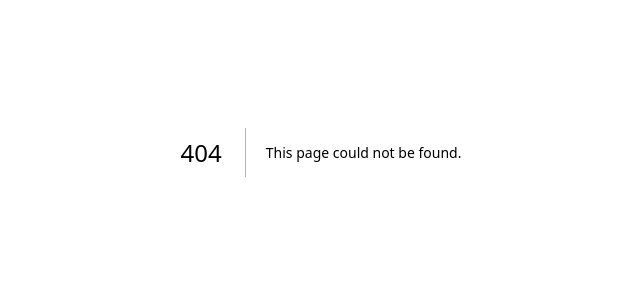
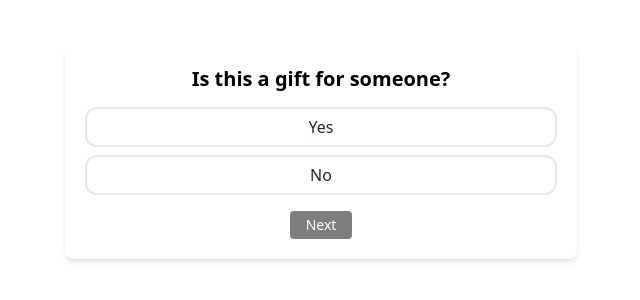
Before and after one commit to C-gyeltshen/CocoCommercial-Frontend, a Next.js app: page /customer/order5 in a window 1280 px wide. Before the commit this address had no page. Shown: the part 248-548 px from the top of the page, without its empty margins (319-959 px from the left). Built offline with nearby package versions, Linux system fonts and the light colour scheme.

Commit message:
gift and recipent address

```diff
--- /dev/null
+++ b/src/app/customer/order5/page.tsx
@@ -0,0 +1,245 @@
+"use client";
+
+import React, { useState } from "react";
+import { useRouter } from 'next/navigation';
+
+const GiftQuestionPage = () => {
+  const router = useRouter();
+
+  // States
+  const [selectedOption, setSelectedOption] = useState<string>('');
+  const [isAnimating, setIsAnimating] = useState<boolean>(false);
+  const [showRecipientForm, setShowRecipientForm] = useState<boolean>(false);
+  const [recipientData, setRecipientData] = useState({
+    name: '',
+    address: ''
+  });
+
+  // Function to handle option selection
+  const handleOptionSelect = (value: string) => {
+    setSelectedOption(value);
+  };
+
+  // Function to handle next button click
+  const handleNext = () => {
+    if (selectedOption) {
+      setIsAnimating(true);
+      setTimeout(() => {
+        if (selectedOption === 'yes') {
+          setShowRecipientForm(true);
+          setIsAnimating(false);
+        } else {
+          router.push('/customer/personal-purchase');
+        }
+      }, 300);
+    } else {
+      // Add a subtle shake animation for better UX
+      const button = document.querySelector('.next-button');
+      button?.classList.add('shake');
+      setTimeout(() => button?.classList.remove('shake'), 500);
+    }
+  };
+
+  // Function to handle input change
+  const handleInputChange = (e: React.ChangeEvent<HTMLInputElement>) => {
+    const { name, value } = e.target;
+    setRecipientData(prev => ({
+      ...prev,
+      [name]: value
+    }));
+  };
+
+  // Function to handle recipient form submission
+  const handleRecipientSubmit = (e: React.FormEvent) => {
+    e.preventDefault();
+    setIsAnimating(true);
+    setTimeout(() => {
+      // Here you could save the recipient data to your state management or context
+      router.push(`/customer/gift-recipient?name=${encodeURIComponent(recipientData.name)}&address=${encodeURIComponent(recipientData.address)}`);
+    }, 300);
+  };
+
+  // Option Card Component
+  const OptionCard = ({
+    value,
+    label
+  }: {
+    value: string;
+    label: string;
+  }) => {
+    const isSelected = selectedOption === value;
+
+    return (
+      <div
+        className={`relative py-1.5 px-3 border-2 rounded-xl cursor-pointer transition-all duration-300 ${
+          isSelected
+            ? 'border-gray-800 bg-gray-50 shadow-lg'
+            : 'border-gray-200 bg-white hover:border-gray-300 hover:bg-gray-50'
+        }`}
+        onClick={() => handleOptionSelect(value)}
+      >
+        {/* Selection indicator */}
+        {isSelected && (
+          <div className="absolute top-1.5 right-2 w-4 h-4 bg-black rounded-full flex items-center justify-center">
+            <svg className="w-2.5 h-2.5 text-white" fill="currentColor" viewBox="0 0 20 20">
+              <path fillRule="evenodd" d="M16.707 5.293a1 1 0 010 1.414l-8 8a1 1 0 01-1.414 0l-4-4a1 1 0 011.414-1.414L8 12.586l7.293-7.293a1 1 0 011.414 0z" clipRule="evenodd" />
+            </svg>
+          </div>
+        )}
+
+        <input
+          type="radio"
+          name="gift"
+          value={value}
+          checked={isSelected}
+          onChange={() => handleOptionSelect(value)}
+          className="sr-only"
+        />
+
+        <div className="text-center">
+          <h3 className={`text-base font-medium transition-colors duration-300 ${
+            isSelected ? 'text-black' : 'text-gray-800'
+          }`}>
+            {label}
+          </h3>
+        </div>
+      </div>
+    );
+  };
+
+  // Input Field Component
+  const InputField = ({
+    label,
+    name,
+    value,
+    onChange,
+    required = false
+  }: {
+    label: string;
+    name: string;
+    value: string;
+    onChange: (e: React.ChangeEvent<HTMLInputElement>) => void;
+    required?: boolean;
+  }) => (
+    <div className="mb-3">
+      <label htmlFor={name} className="block text-sm font-medium text-gray-700 mb-1">
+        {label} {required && <span className="text-red-500">*</span>}
+      </label>
+      <input
+        type="text"
+        id={name}
+        name={name}
+        value={value}
+        onChange={onChange}
+        required={required}
+        className="w-full px-3 py-1.5 border border-gray-300 rounded-md text-sm focus:outline-none focus:ring-1 focus:ring-black focus:border-black"
+      />
+    </div>
+  );
+
+  return (
+    <div className="w-full min-h-screen bg-white font-sans">
+      <main className="flex items-center justify-center min-h-screen p-6">
+        <div className={`bg-white rounded-lg shadow-md max-w-lg w-full p-5 transition-all duration-500 ${
+          isAnimating ? 'scale-95 opacity-50' : 'scale-100 opacity-100'
+        }`}>
+          {!showRecipientForm ? (
+            // Gift Question Section
+            <>
+              <div className="text-center mb-4">
+                <h1 className="text-xl font-bold text-black mb-2 leading-tight">
+                  Is this a gift for someone?
+                </h1>
+              </div>
+
+              <div className="space-y-2 mb-4">
+                <OptionCard
+                  value="yes"
+                  label="Yes"
+                />
+                <OptionCard
+                  value="no"
+                  label="No"
+                />
+              </div>
+
+              <div className="flex justify-center">
+                <button
+                  className={`next-button bg-black text-white font-medium text-sm py-1 px-4 rounded transition-all duration-300 ${
+                    !selectedOption ? 'opacity-50 cursor-not-allowed' : ''
+                  }`}
+                  onClick={handleNext}
+                  type="button"
+                  disabled={!selectedOption}
+                >
+                  Next
+                </button>
+              </div>
+            </>
+          ) : (
+            // Recipient Information Form (Simplified)
+            <>
+              <div className="mb-4">
+                <h1 className="text-xl font-bold text-black mb-1 leading-tight">
+                  Gift Recipient Details
+                </h1>
+                <p className="text-sm text-gray-600">
+                  Please enter the recipient's information
+                </p>
+              </div>
+
+              <form onSubmit={handleRecipientSubmit}>
+                <InputField
+                  label="Recipient's Name"
+                  name="name"
+                  value={recipientData.name}
+                  onChange={handleInputChange}
+                  required
+                />
+
+                <InputField
+                  label="Address"
+                  name="address"
+                  value={recipientData.address}
+                  onChange={handleInputChange}
+                  required
+                />
+
+                <div className="flex justify-between mt-5">
+                  <button
+                    type="button"
+                    className="text-sm py-1 px-4 border border-gray-300 rounded text-gray-600 hover:bg-gray-50"
+                    onClick={() => setShowRecipientForm(false)}
+                  >
+                    Back
+                  </button>
+
+                  <button
+                    type="submit"
+                    className="bg-black text-white font-medium text-sm py-1 px-4 rounded"
+                  >
+                    Continue
+                  </button>
+                </div>
+              </form>
+            </>
+          )}
+        </div>
+      </main>
+
+      {/* Custom styles for animations */}
+      <style jsx>{`
+        @keyframes shake {
+          0%, 100% { transform: translateX(0); }
+          10%, 30%, 50%, 70%, 90% { transform: translateX(-5px); }
+          20%, 40%, 60%, 80% { transform: translateX(5px); }
+        }
+        .shake {
+          animation: shake 0.5s cubic-bezier(0.36, 0.07, 0.19, 0.97) both;
+        }
+      `}</style>
+    </div>
+  );
+};
+
+export default GiftQuestionPage;
```
